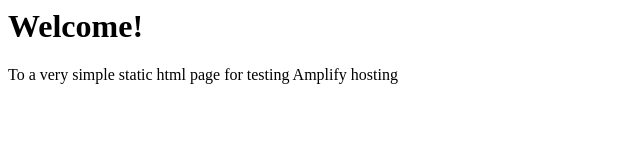
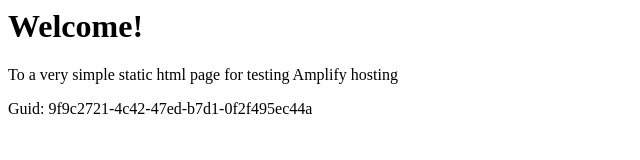
Before and after one commit to aws-aemilia-syd/Github-PR-Commit-Integration-Test-DoNotTouch-v1-preprod-ap-southeast-2, a website: page src/index.html in a window 1280 px wide. Shown: the whole page, without its empty margins (0-640 px from the left). Drawn offline with Linux system fonts and the light colour scheme.

Commit message:
commit from integ tests

```diff
--- a/src/index.html
+++ b/src/index.html
@@ -1,3 +1,5 @@
+
+
 <html lang="en">
 
 <head>
@@ -10,6 +12,6 @@
 <body>
     <h1>Welcome!</h1>
     <p>To a very simple static html page for testing Amplify hosting</p>
-</body>
+    <p>Guid: 9f9c2721-4c42-47ed-b7d1-0f2f495ec44a</p></body>
 
 </html>
```
